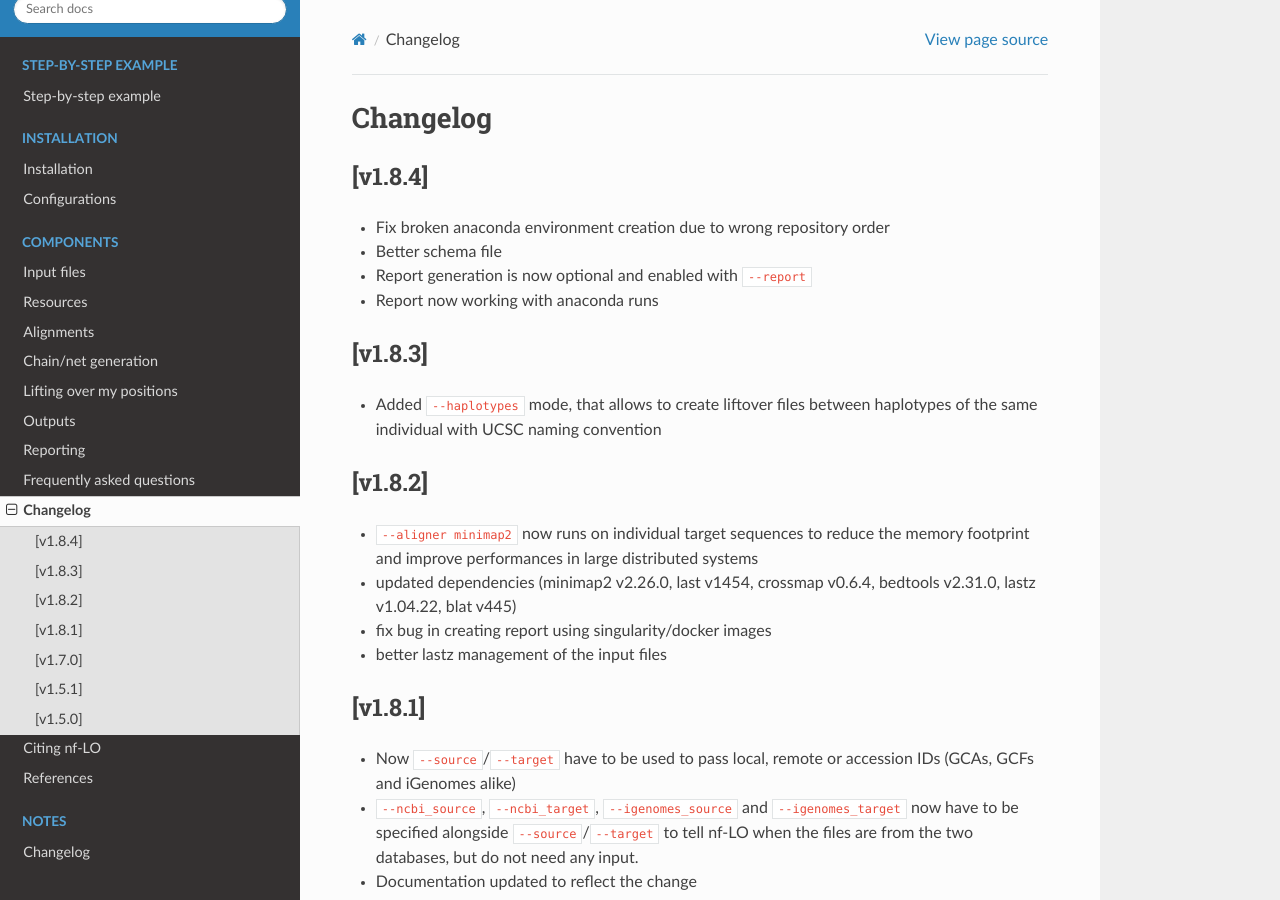
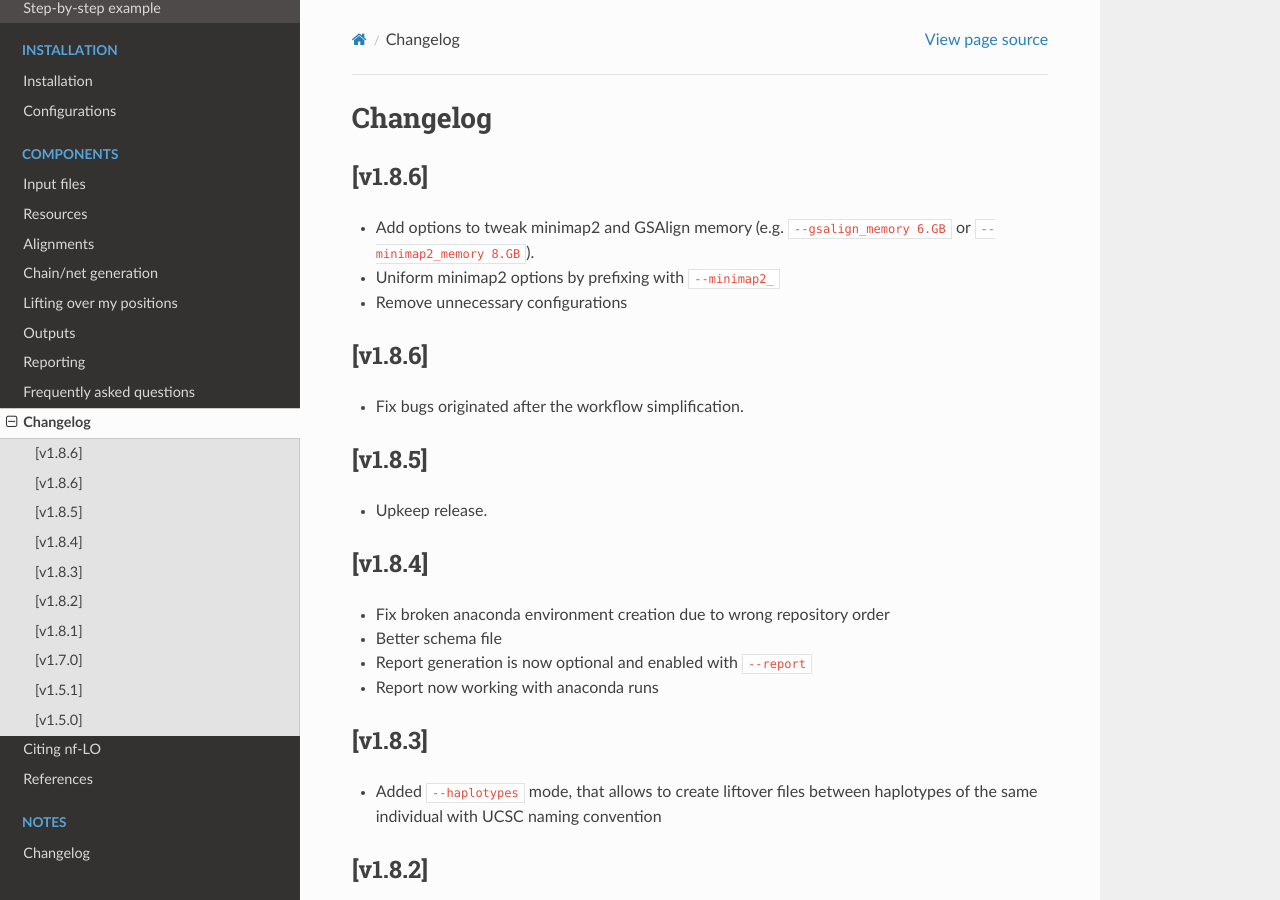
Before and after one commit to evotools/nf-LO, a Sphinx documentation site: the page built from docs/changelog.md, in a window 1280 px wide and 900 px high. Built offline with Sphinx 7.4.7 and the Read the Docs theme 3.1.0, drawn with Linux system fonts in a browser that asks for light colours.

Commit message:
Update release version, changelog and docs

```diff
--- a/docs/changelog.md
+++ b/docs/changelog.md
@@ -1,4 +1,15 @@
 # Changelog
+## [v1.8.6]
+- Add options to tweak minimap2 and GSAlign memory (e.g. `--gsalign_memory 6.GB` or `--minimap2_memory 8.GB`).
+- Uniform minimap2 options by prefixing with `--minimap2_`
+- Remove unnecessary configurations
+
+## [v1.8.6]
+- Fix bugs originated after the workflow simplification.
+
+## [v1.8.5]
+- Upkeep release.
+
 ## [v1.8.4]
 - Fix broken anaconda environment creation due to wrong repository order
 - Better schema file
```
Also changed, not shown: CHANGELOG.md (+5 -0 lines), nextflow_schema.json (+20 -6 lines), 6 other files.
